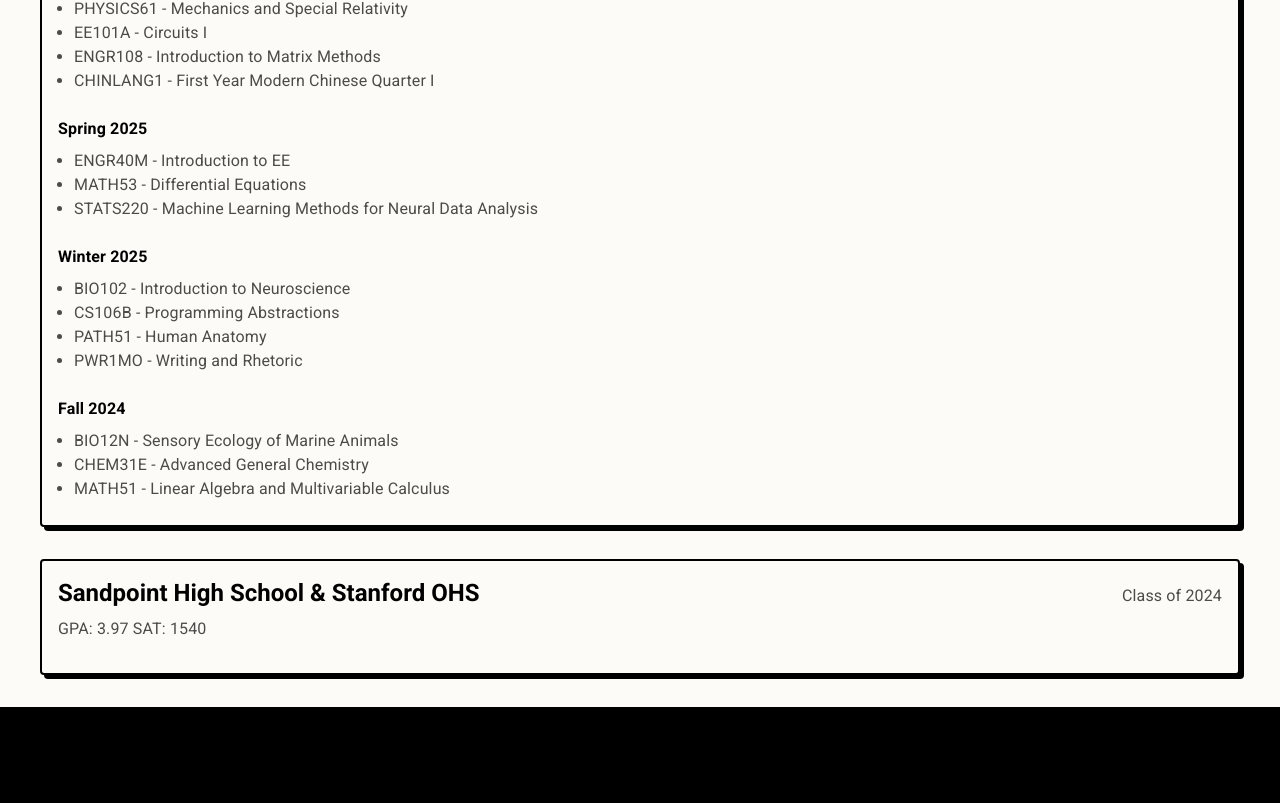
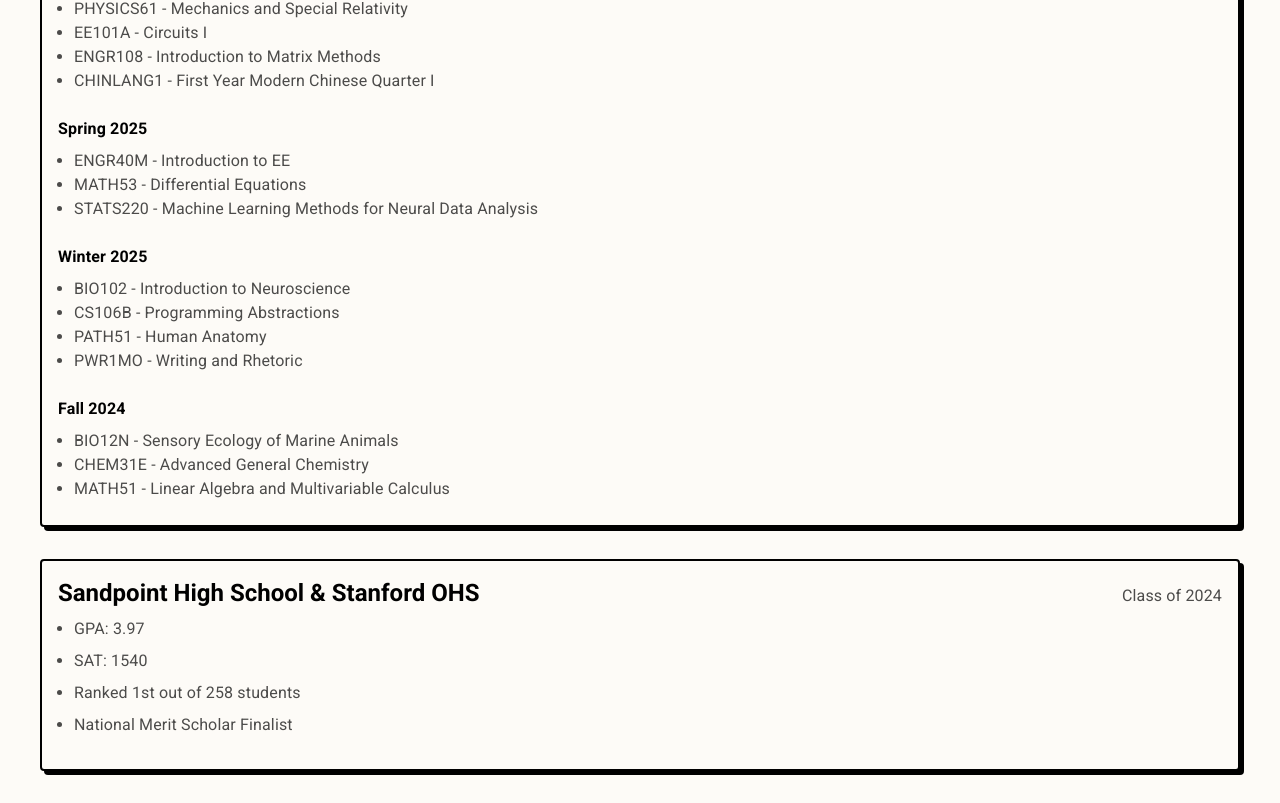
Before and after one commit to haesle4/personal_website, a React app: page /education in a window 1280 px wide. Shown: the part 417-1220 px from the top of the page. Before the commit the page ends 1124 px from the top, so only its background shows below. Built offline with nearby package versions, Linux system fonts and the light colour scheme; no server answers; the database is empty.

Commit message:
Update education sections with consistent formatting and content

```diff
--- a/src/components/Education.js
+++ b/src/components/Education.js
@@ -101,10 +101,12 @@
                 Class of 2024
               </Typography>
             </Box>
-            <Typography sx={{ color: 'rgba(0, 0, 0, 0.7)' }}>
-              GPA: 3.97
-              SAT: 1540
-            </Typography>
+            <Box component="ul" sx={{ color: 'rgba(0, 0, 0, 0.7)', m: 0, pl: 2 }}>
+              <Typography component="li" sx={{ mb: 1 }}>GPA: 3.97</Typography>
+              <Typography component="li" sx={{ mb: 1 }}>SAT: 1540</Typography>
+              <Typography component="li" sx={{ mb: 1 }}>Ranked 1st out of 258 students</Typography>
+              <Typography component="li">National Merit Scholar Finalist</Typography>
+            </Box>
           </Box>
         </CardContent>
       </Card>
```
Also changed, not shown: 9 other files (tests, documents, lock files or other folders).
